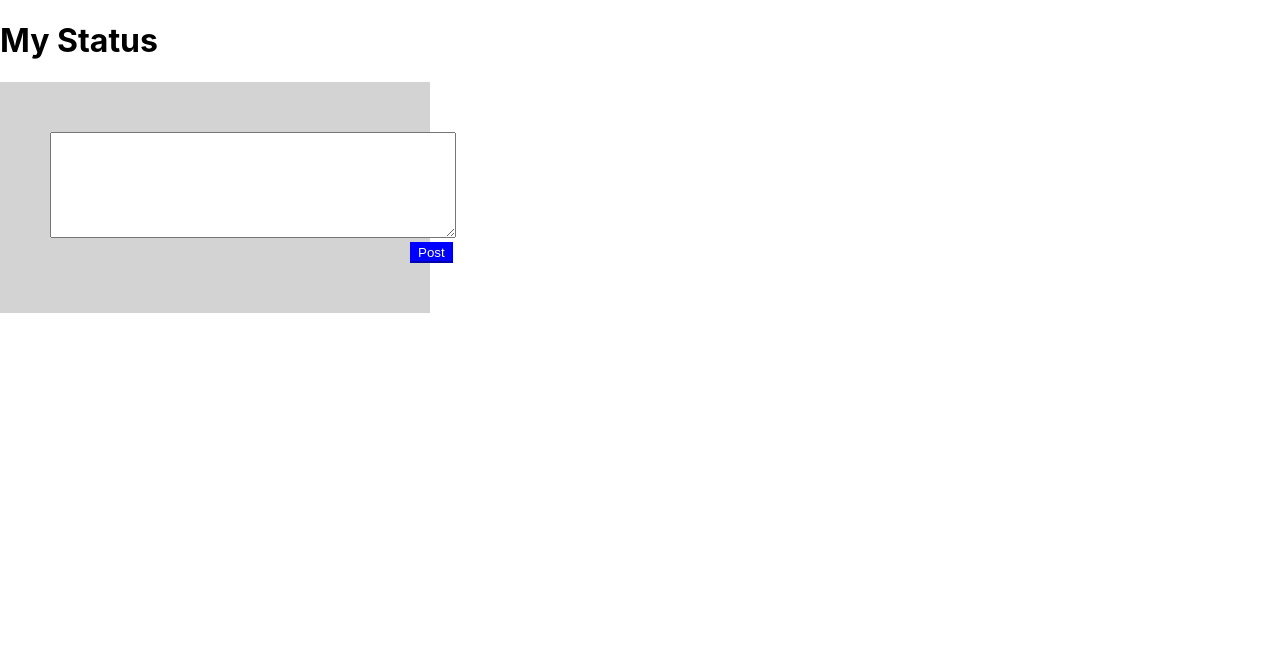
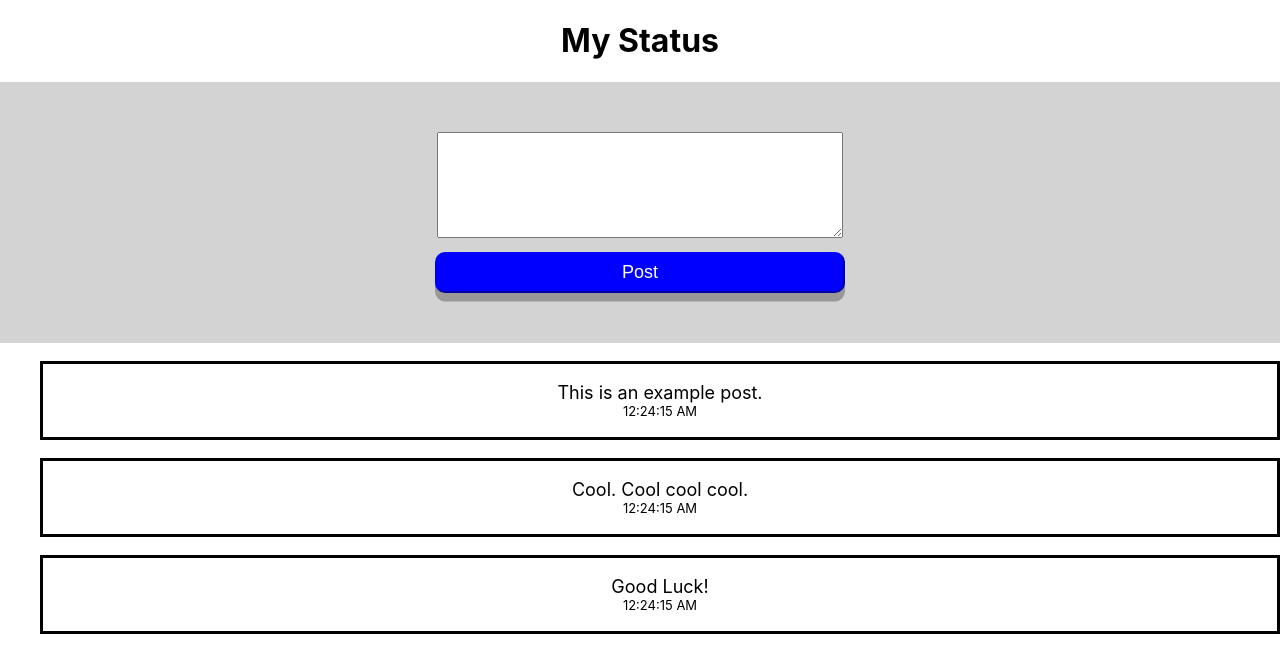
Before and after one commit to monacook/my-status, a React (Create React App) app: page / in a window 1280 px wide. Shown: the top 672 px of the page. Built offline with nearby package versions, Linux system fonts and the light colour scheme.

Commit message:
added status list to display and added styling

```diff
--- a/src/App.css
+++ b/src/App.css
@@ -1,8 +1,11 @@
+.App {
+  text-align: center;
+}
+
 form {
   background-color: lightgrey;
   padding: 50px;
-  margin-right: 850px;
-
+  float: center;
 }
 
 textarea {
@@ -12,8 +15,29 @@ textarea {
 
 button {
   display: block;
+  margin-top: 10px;
+  margin-left: auto;
+  margin-right: auto;
   background-color: blue;
   color: white;
   border-color: blue;
-  margin-left: 360px;
+  padding: 8px 185px;
+  border-radius: 10px;
+  font-size: large;
+  box-shadow: 0 8.5px #999;
 }
+
+p {
+  border-style: solid;
+  padding: 18px;
+  font-size: large;
+}
+
+li {
+  list-style-type: none;
+}
+span {
+  display: block;
+  text-align: center;
+  font-size: small;
+}
--- a/src/components/statusform.js
+++ b/src/components/statusform.js
@@ -39,9 +39,19 @@ return (
           type="text"
           value={message}
           onChange={(e) => setMessage(e.target.value)}
-        ></textarea>
+        required></textarea>
         <button>Post</button>
       </form>
+      <ul>
+        {statusLists.map((statusList) => (
+          <li key={statusList.index}>
+            <p>
+              {statusList.status}
+              <span>{statusList.createdAt}</span>
+            </p>
+          </li>
+        ))}
+      </ul>
     </div>
     )
 }
```
